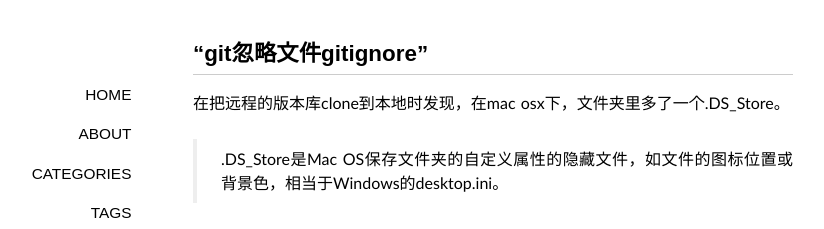
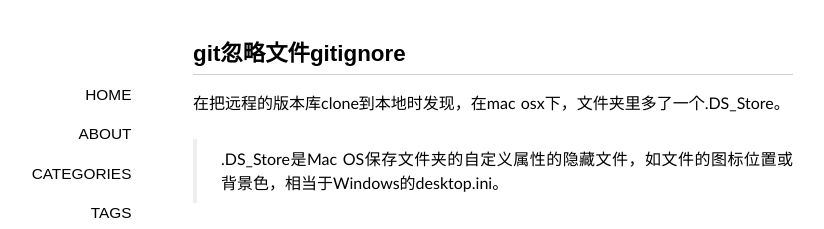
Before and after one commit to AndroidInternal/waikeung.github.com, a Jekyll site: the page built from _posts/2014-08-07-git_ignore_file.md, in a window 1280 px wide. Shown: the top 229 px of the page, without its empty margins (147-971 px from the left). Built offline with Jekyll 4.4.1, drawn with Linux system fonts in a browser that asks for light colours; some web fonts are replaced; Markdown is read by kramdown in place of the engine named in the settings; comment, search, counter and statistics services are not loaded.

```diff
--- a/_posts/2014-08-07-git_ignore_file.md
+++ b/_posts/2014-08-07-git_ignore_file.md
@@ -1,6 +1,6 @@
 ---
 layout: post
-title: “git忽略文件gitignore”
+title: "git忽略文件gitignore"
 description: ""
 category: 开发工具
 tags: [git,github]
```
